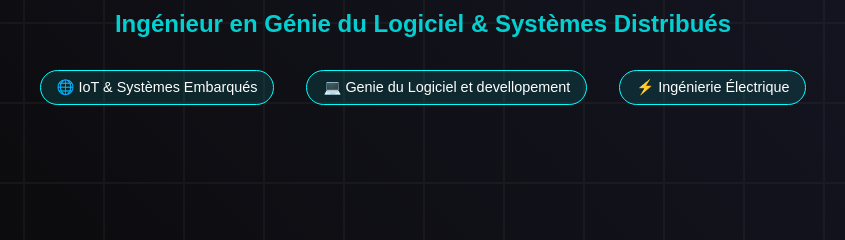
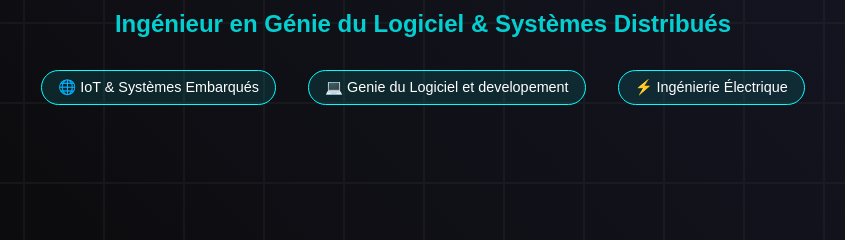
Before and after one commit to zouharidyaeerrahmane/PortFolio, a plain HTML site: page index.htm in a window 1280 px wide. Shown: the part 538-778 px from the top of the page, 217-1062 px from the left. Drawn offline with Linux system fonts and the light colour scheme.

Commit message:
Update index.htm

```diff
--- a/index.htm
+++ b/index.htm
@@ -499,7 +499,7 @@
             <h2>Ingénieur en Génie du Logiciel & Systèmes Distribués</h2>
             <div class="specialties">
                 <div class="specialty-tag">🌐 IoT & Systèmes Embarqués</div>
-                <div class="specialty-tag">💻 Genie du Logiciel et devellopement</div>
+                <div class="specialty-tag">💻 Genie du Logiciel et developement</div>
                 <div class="specialty-tag">⚡ Ingénierie Électrique</div>
             </div>
         </div>
```
